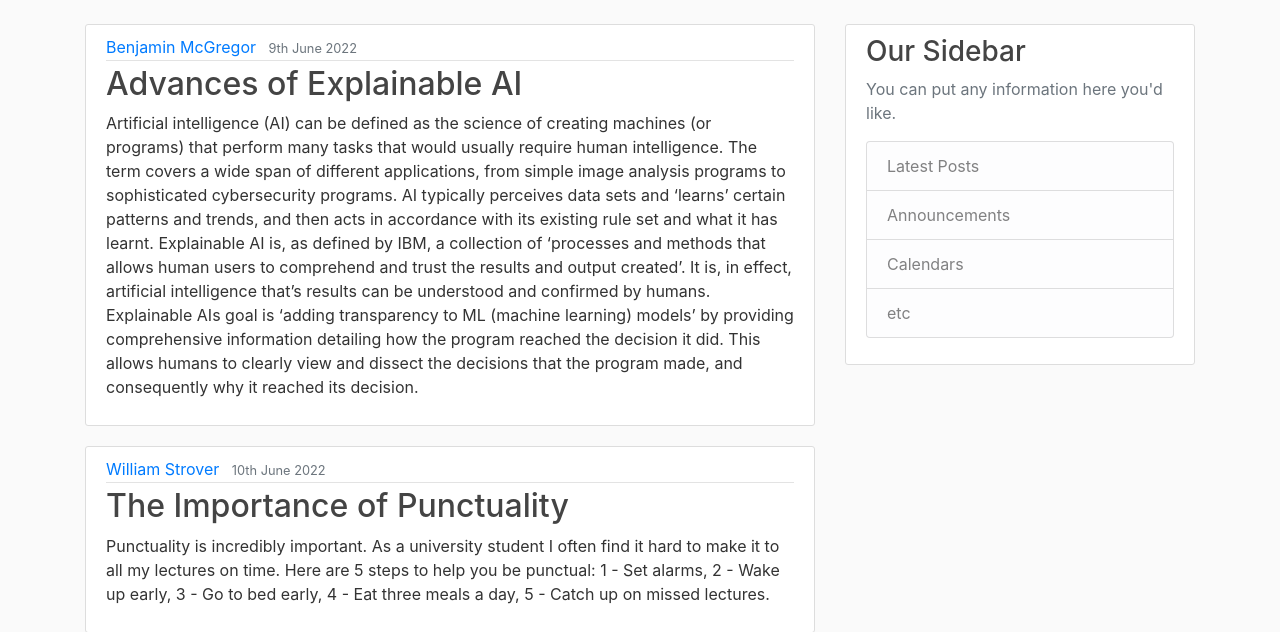
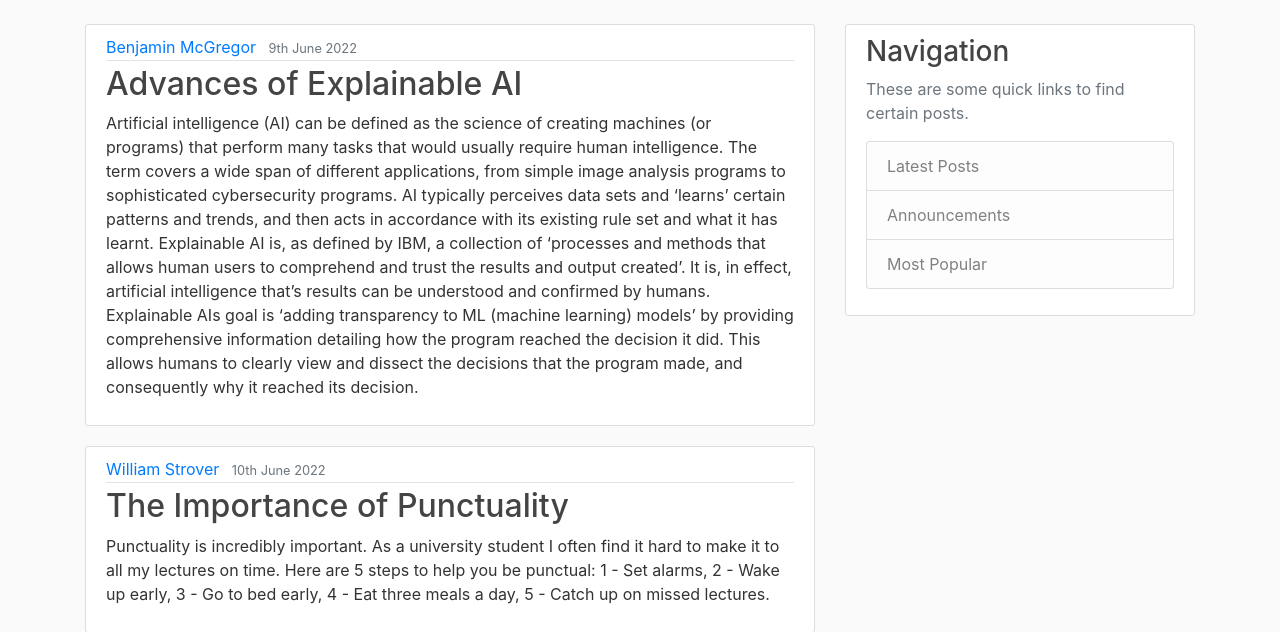
Before and after one commit to Patterbear/DjangoBlog, a Django app: page / in a window 1280 px wide. Shown: the part 56-688 px from the top of the page. Run offline with Django 4.2, Linux system fonts and the light colour scheme; some libraries are stand-ins or nearby versions.

Commit message:
admin page

```diff
--- a/blog/templates/blog/base.html
+++ b/blog/templates/blog/base.html
@@ -49,13 +49,12 @@
     </div>
     <div class="col-md-4">
       <div class="content-section">
-        <h3>Our Sidebar</h3>
-        <p class='text-muted'>You can put any information here you'd like.
+        <h3>Navigation</h3>
+        <p class='text-muted'>These are some quick links to find certain posts.
           <ul class="list-group">
             <li class="list-group-item list-group-item-light">Latest Posts</li>
             <li class="list-group-item list-group-item-light">Announcements</li>
-            <li class="list-group-item list-group-item-light">Calendars</li>
-            <li class="list-group-item list-group-item-light">etc</li>
+            <li class="list-group-item list-group-item-light">Most Popular</li>
           </ul>
         </p>
       </div>
```
